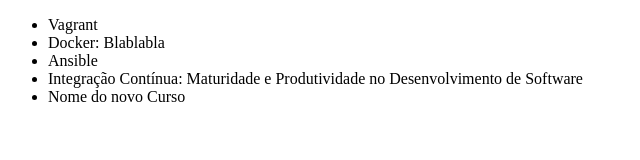
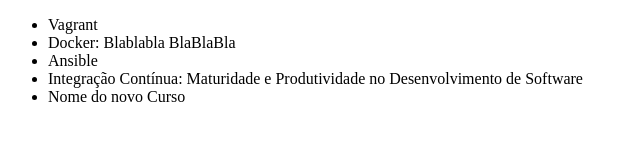
Before and after one commit to katiamassa/alura-git, a plain HTML site: page index.html in a window 1280 px wide. Shown: the full height of the page, 0-640 px from the left. Drawn offline with Linux system fonts and the light colour scheme.

Commit message:
Corrigindo nome do curso de Docker

```diff
--- a/index.html
+++ b/index.html
@@ -7,7 +7,7 @@
 <body>
     <ul>
         <li>Vagrant</li>
-        <li>Docker: Blablabla</li>
+        <li>Docker: Blablabla BlaBlaBla</li>
         <li>Ansible</li>
         <li>Integração Contínua: Maturidade e Produtividade no Desenvolvimento de Software</li>
         <li>Nome do novo Curso</li>
```
